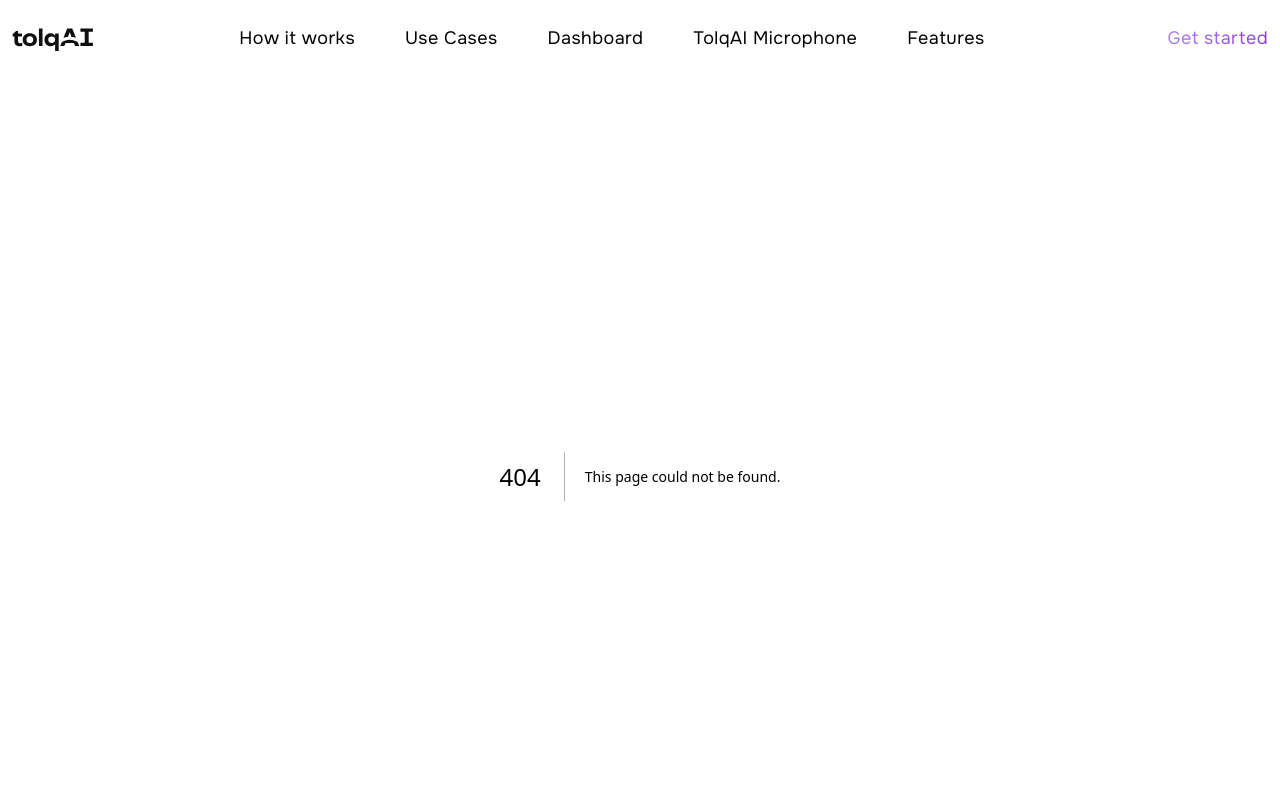
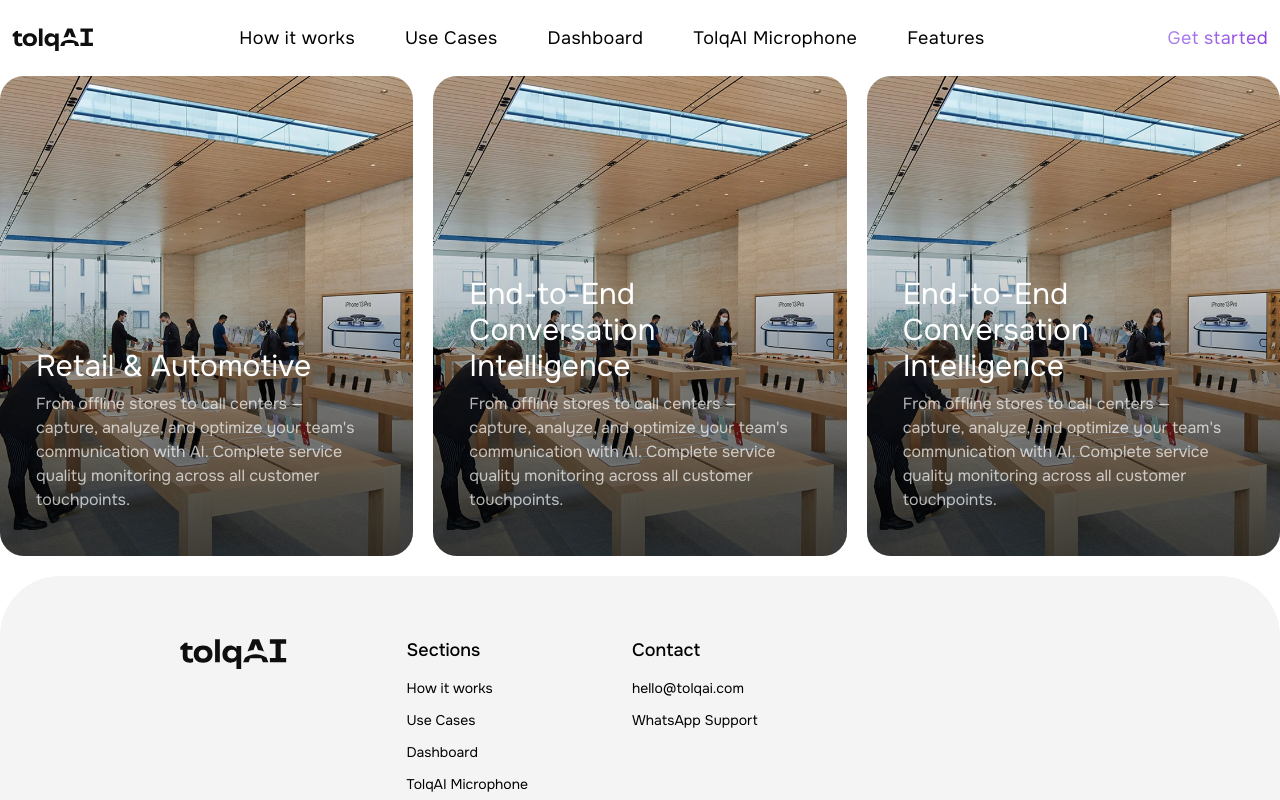
Before and after one commit to Sofia0603/tolqai, a Next.js app: page /solutions in a window 1280 px wide. Before the commit this address had no page. Shown: the top 800 px of the page. Built offline with nearby package versions, Linux system fonts and the light colour scheme.

Commit message:
added solutions

```diff
--- /dev/null
+++ b/src/pages/solutions/[slug].tsx
@@ -0,0 +1,13 @@
+import ErrorBoundary from "@/components/Utils/ErrorBoundary";
+import Hero from "@/components/Hero/Hero";
+import React from "react";
+
+export default function Sample(){
+    return (
+        <>
+            <ErrorBoundary fallback={<div>Dashboard failed to load.</div>}>
+                <Hero />
+            </ErrorBoundary>
+        </>
+    )
+}
--- /dev/null
+++ b/src/pages/solutions/index.tsx
@@ -0,0 +1,83 @@
+import Image from "next/image";
+import { useState } from "react";
+
+export interface Solution {
+    title: string;
+    description: string;
+    detailLink: string;
+    imageSrc: string;
+}
+
+export const solutions: Solution[] = [
+    {
+        title: "Retail & Automotive",
+        description:
+            "From offline stores to call centers — capture, analyze, and optimize your team's communication with AI. Complete service quality monitoring across all customer touchpoints.",
+        detailLink: "/solutions/retail-automotive",
+        imageSrc: "/images/hero/main-banner.png",
+    },
+    {
+        title: "End-to-End Conversation Intelligence",
+        description:
+            "From offline stores to call centers — capture, analyze, and optimize your team's communication with AI. Complete service quality monitoring across all customer touchpoints.",
+        detailLink: "/solutions/conversation-intelligence",
+        imageSrc: "/images/hero/main-banner.png",
+    },
+    {
+        title: "End-to-End Conversation Intelligence",
+        description:
+            "From offline stores to call centers — capture, analyze, and optimize your team's communication with AI. Complete service quality monitoring across all customer touchpoints.",
+        detailLink: "/solutions/conversation-intelligence",
+        imageSrc: "/images/hero/main-banner.png",
+    },
+];
+
+export default function Solutions() {
+    const [erroredImages, setErroredImages] = useState<boolean[]>(
+        solutions.map(() => false)
+    );
+
+    const handleImageError = (index: number) => {
+        const newErrored = [...erroredImages];
+        newErrored[index] = true;
+        setErroredImages(newErrored);
+    };
+
+    return (
+        <section id="solutions">
+            <div className="container mx-auto px-3 md:px-0 grid grid-cols-1 md:grid-cols-2 lg:grid-cols-3 justify-center gap-5 mb-5 text-center z-10">
+
+
+            {solutions.map((sol, idx) => (
+                <a href={sol.detailLink} key={idx} className="relative w-full  bg-gray-100 rounded-3xl overflow-hidden">
+                    <div className="relative h-[60vh]">
+                        <Image
+                            src={erroredImages[idx] ? "/images/no-image.png" : sol.imageSrc}
+                            alt={sol.title}
+                            fill
+                            className="object-cover rounded-2xl"
+                            onError={() => handleImageError(idx)}
+                            loading="eager"
+                            priority
+                        />
+                        <div className="absolute inset-0 bg-gradient-to-t from-black/40 to-transparent rounded-2xl pointer-events-none"></div>
+
+
+                        <div className="absolute left-3 bottom-[20px]  md:left-[20px] flex items-end p-4 ">
+                            <div className="text-left max-w-full md:max-w-[90%] ">
+                                <h2 className="font-onest text-2xl md:text-3xl lg:text-[38] text-white mb-2">
+                                    {sol.title}
+                                </h2>
+                                <p className="font-onest text-xs md:text-sm lg:text-base text-white/70 mb-2">
+                                    {sol.description}
+                                </p>
+                            </div>
+                        </div>
+                    </div>
+                </a>
+            ))}
+
+            </div>
+        </section>
+    );
+}
```
